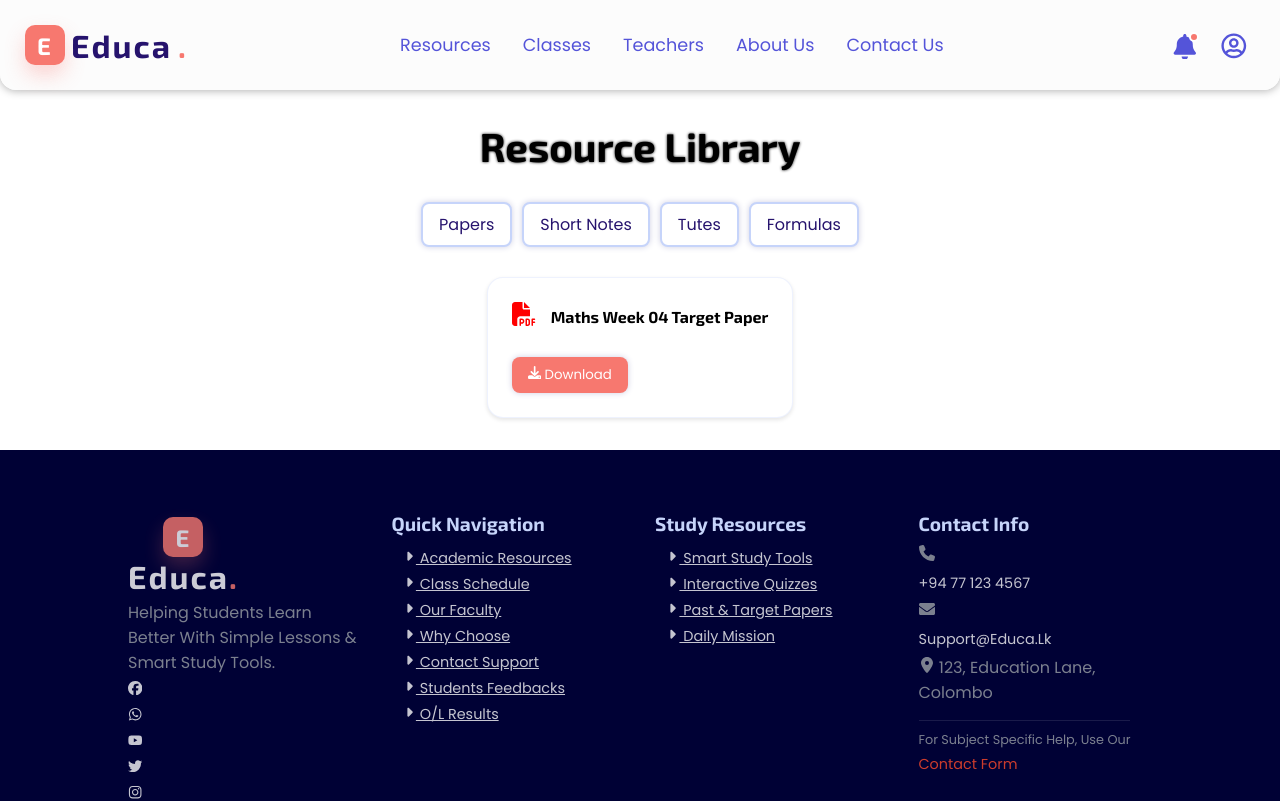
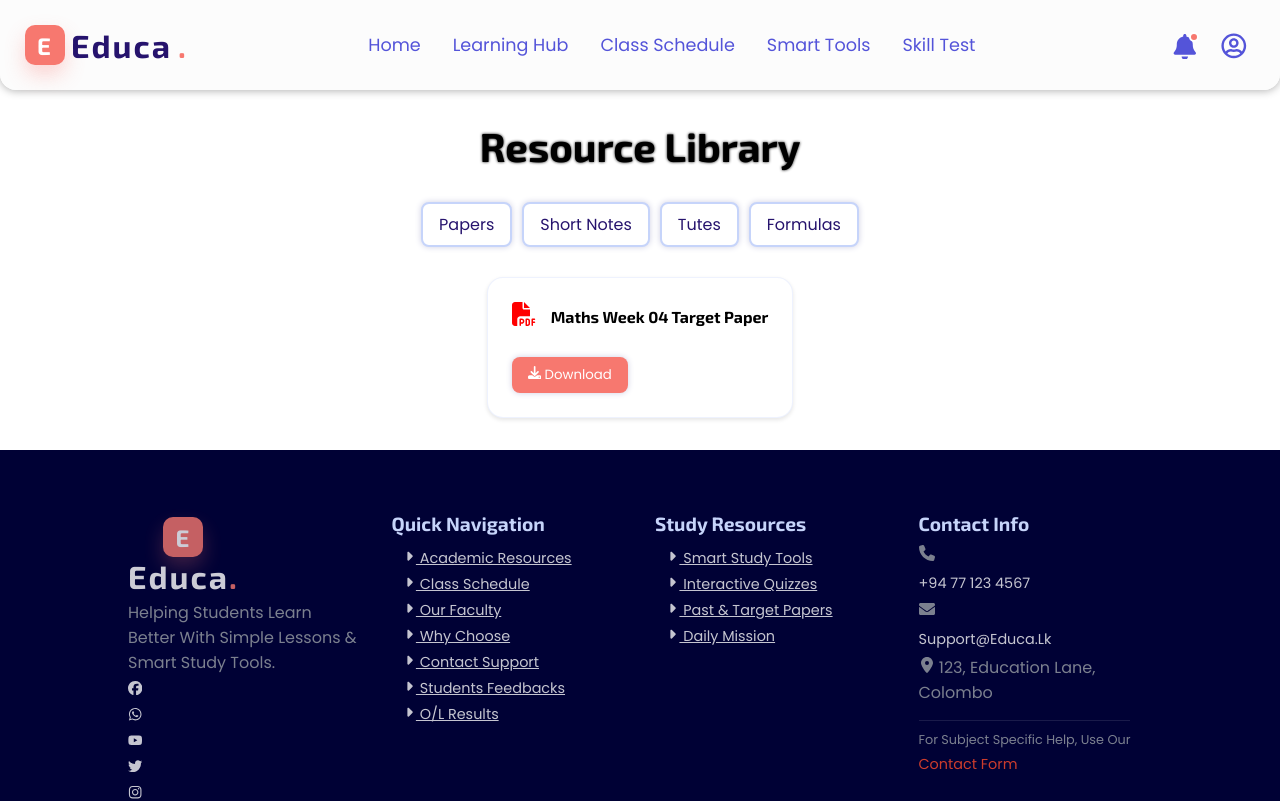
Before and after one commit to lakshan-beast/Educa-OL-Learning-Platform, a React (Vite) app: page /paper-hub in a window 1280 px wide. Shown: the top 801 px of the page. Built offline with nearby package versions, Linux system fonts and the light colour scheme.

Commit message:
Refactor header navigation to use React Router and NavHashLink for improved routing and smooth scrolling

```diff
--- a/src/components/Header.jsx
+++ b/src/components/Header.jsx
@@ -8,7 +8,8 @@ import {
 } from "react-icons/fa6";
 import { FaRegUserCircle } from "react-icons/fa";
 
-// import { Link } from "react-router-dom";
+import { Link } from "react-router-dom";
+import { NavHashLink } from "react-router-hash-link";
 
 import NotificationCenter from "./NotificationCenter";
 
@@ -56,21 +57,47 @@ const Header = () => {
           <div
             className={`header-navbar ${isActive ? "nav-active" : ""}`}
             id="header-navbar">
-            <a href="#resources" onClick={toggleMenu}>
-              Resources
-            </a>
-            <a href="#classes" onClick={toggleMenu}>
-              Classes
-            </a>
-            <a href="#teachers" onClick={toggleMenu}>
-              Teachers
-            </a>
-            <a href="#about" onClick={toggleMenu}>
-              About us
-            </a>
-            <a href="#contacts" onClick={toggleMenu}>
-              Contact us
-            </a>
+            <Link
+              to="/"
+              className={({ isActive }) =>
+                isActive ? "nav-active active" : ""
+              }>
+              Home
+            </Link>
+
+            <NavHashLink
+              smooth
+              to="/#resources"
+              className={({ isActive }) =>
+                isActive ? "nav-active active" : ""
+              }>
+              Learning Hub
+            </NavHashLink>
+
+            <NavHashLink
+              smooth
+              to="/#classes"
+              className={({ isActive }) =>
+                isActive ? "nav-active active" : ""
+              }>
+              Class Schedule
+            </NavHashLink>
+
+            <Link
+              to="/tools"
+              className={({ isActive }) =>
+                isActive ? "nav-active active" : ""
+              }>
+              Smart Tools
+            </Link>
+
+            <Link
+              to="/quizzes"
+              className={({ isActive }) =>
+                isActive ? "nav-active active" : ""
+              }>
+              Skill Test
+            </Link>
 
             <div className="header-copyrights">
               <a href="#home" className="header-logo">
```
